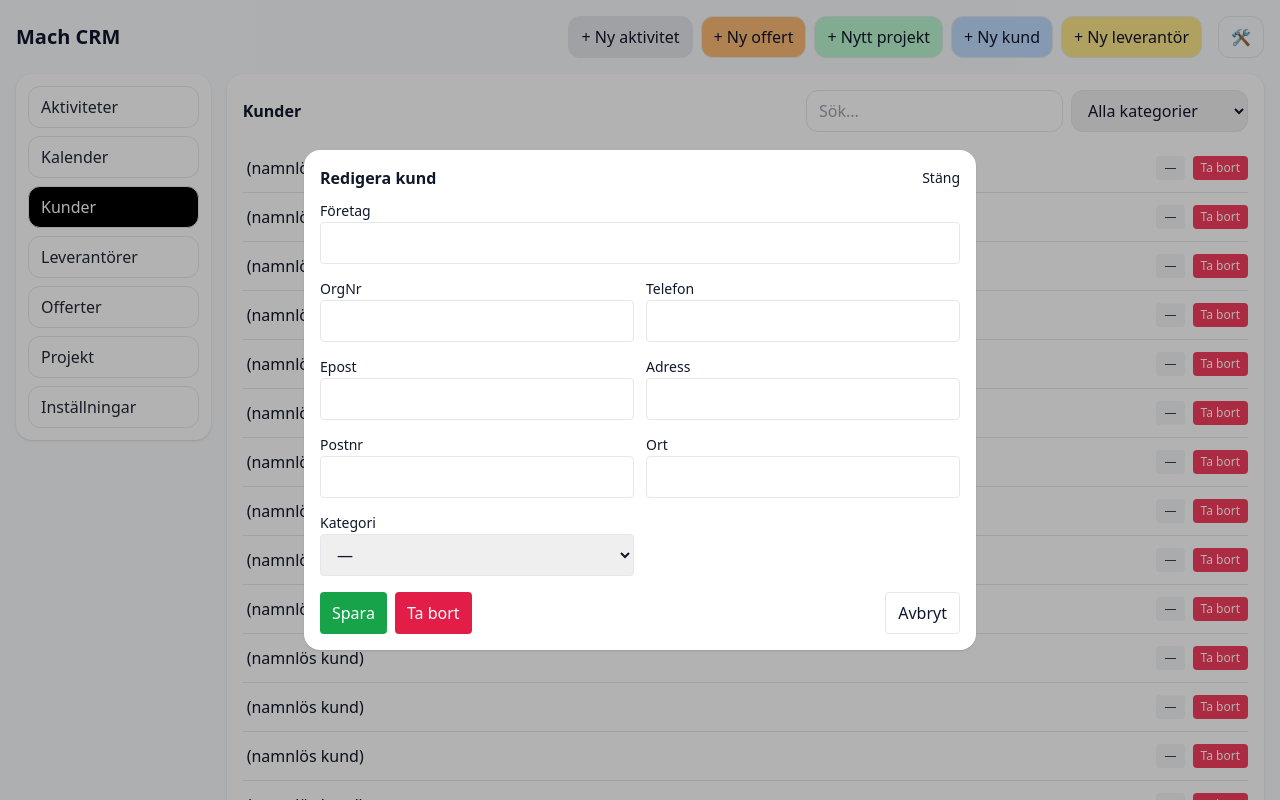
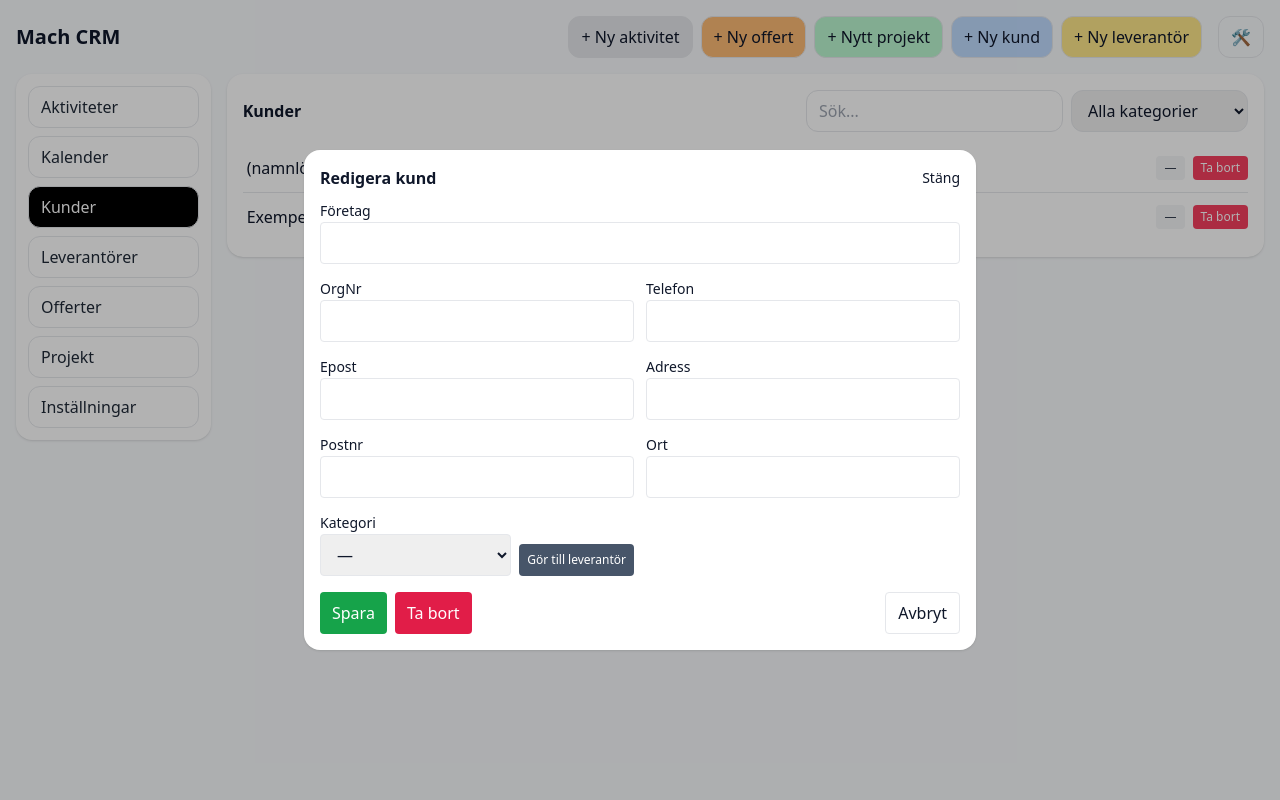
Before and after one commit to CralleMachab/mach-crm-new, a React (Vite) app: page / in a window 1280 px wide. Both pictures are taken after typing "2020-01-15" into the empty fields and a click on the button "+ Ny kund". Shown: the top 800 px of the page. Built offline with nearby package versions, Linux system fonts and the light colour scheme.

Commit message:
Update App.jsx

```diff
--- a/src/App.jsx
+++ b/src/App.jsx
@@ -6,7 +6,6 @@ import OffersPanel from "./panels/OffersPanel.jsx";
 import ProjectsPanel from "./panels/ProjectsPanel.jsx";
 import ActivitiesCalendarPanel from "./panels/ActivitiesCalendarPanel.jsx";
 import SettingsPanel from "./panels/SettingsPanel.jsx";
-import importedCustomers from "./data/importedCustomers";
 
 /* ===========================
    useStore — lokal + SharePoint
@@ -919,6 +918,35 @@ function CustomersPanel({ entities = [], setState }) {
 
   const updateDraft = (k, v) => setDraft((d) => ({ ...d, [k]: v }));
 
+  const createSupplierFromCustomer = () => {
+    if (!draft) return;
+    const id =
+      crypto?.randomUUID
+        ? crypto.randomUUID()
+        : Math.random().toString(36).slice(2);
+
+    const sup = {
+      id,
+      type: "supplier",
+      companyName: draft.companyName || "",
+      orgNo: draft.orgNo || "",
+      phone: draft.phone || "",
+      email: draft.email || "",
+      address: draft.address || "",
+      zip: draft.zip || "",
+      city: draft.city || "",
+      supplierCategory: draft.customerCategory || "",
+      createdAt: new Date().toISOString(),
+    };
+
+    setState((s) => ({
+      ...s,
+      entities: [...(s.entities || []), sup],
+    }));
+
+    alert("Leverantör skapad från kunden.");
+  };
+
   const saveDraft = () => {
     if (!draft) return;
     setState((s) => ({
@@ -1099,7 +1127,8 @@ function CustomersPanel({ entities = [], setState }) {
                   onChange={(e) => updateDraft("city", e.target.value)}
                 />
               </div>
-              <div>
+              <div className="flex items-end gap-2">
+                <div className="flex-1">
                   <label className="text-sm font-medium">Kategori</label>
                   <select
                     className="w-full border rounded px-3 py-2"
@@ -1113,6 +1142,14 @@ function CustomersPanel({ entities = [], setState }) {
                     <option value="Totalentreprenad">Totalentreprenad</option>
                     <option value="Turbovex">Turbovex</option>
                   </select>
+                </div>
+                <button
+                  type="button"
+                  className="text-xs px-2 py-2 rounded bg-slate-600 text-white whitespace-nowrap"
+                  onClick={createSupplierFromCustomer}
+                >
+                  Gör till leverantör
+                </button>
               </div>
             </div>
 
@@ -1232,6 +1269,35 @@ function SuppliersPanel({ entities = [], setState }) {
 
   const updateDraft = (k, v) => setDraft((d) => ({ ...d, [k]: v }));
 
+  const createCustomerFromSupplier = () => {
+    if (!draft) return;
+    const id =
+      crypto?.randomUUID
+        ? crypto.randomUUID()
+        : Math.random().toString(36).slice(2);
+
+    const c = {
+      id,
+      type: "customer",
+      companyName: draft.companyName || "",
+      orgNo: draft.orgNo || "",
+      phone: draft.phone || "",
+      email: draft.email || "",
+      address: draft.address || "",
+      zip: draft.zip || "",
+      city: draft.city || "",
+      customerCategory: draft.supplierCategory || "",
+      createdAt: new Date().toISOString(),
+    };
+
+    setState((s) => ({
+      ...s,
+      entities: [...(s.entities || []), c],
+    }));
+
+    alert("Kund skapad från leverantören.");
+  };
+
   const saveDraft = () => {
     if (!draft) return;
     setState((s) => ({
@@ -1468,7 +1534,8 @@ function SuppliersPanel({ entities = [], setState }) {
                   onChange={(e) => updateDraft("city", e.target.value)}
                 />
               </div>
-              <div>
+              <div className="flex items-end gap-2">
+                <div className="flex-1">
                   <label className="text-sm font-medium">Kategori</label>
                   <select
                     className="w-full border rounded px-3 py-2"
@@ -1485,6 +1552,14 @@ function SuppliersPanel({ entities = [], setState }) {
                     <option value="Vent Leverantör">Vent Leverantör</option>
                   </select>
                 </div>
+                <button
+                  type="button"
+                  className="text-xs px-2 py-2 rounded bg-slate-600 text-white whitespace-nowrap"
+                  onClick={createCustomerFromSupplier}
+                >
+                  Gör till kund
+                </button>
+              </div>
             </div>
 
             <div className="mt-4 flex gap-2">
@@ -1527,23 +1602,6 @@ export default function App() {
   const [state, setState] = useStore();
   const [view, setView] = useState("activities");
   // views: activities | activitiesCalendar | customers | suppliers | offers | projects | settings
-
-     // Engångs-import av kunder från importedCustomers.js
-  useEffect(() => {
-    // Om inget state ännu, eller om vi redan importerat -> gör inget
-    if (!state || state._importedCustomersV1) return;
-
-    const existing = Array.isArray(state.entities) ? state.entities : [];
-
-    // Lägg bara till importerade kunder en gång
-    const merged = [...existing, ...importedCustomers];
-
-    setState((s) => ({
-      ...s,
-      entities: merged,
-      _importedCustomersV1: true, // flagga så vi inte gör om importen
-    }));
-  }, [state, setState]);
 
   const newId = () =>
     crypto?.randomUUID ? crypto.randomUUID() : Math.random().toString(36).slice(2);
```
Lines whose indentation alone changed are shown as unchanged.
